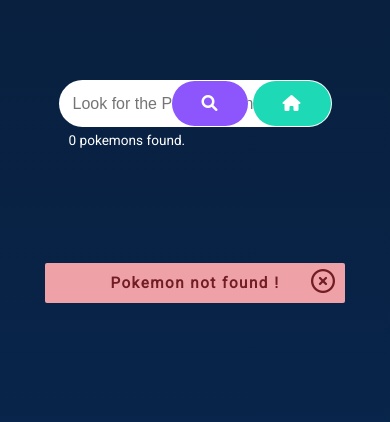
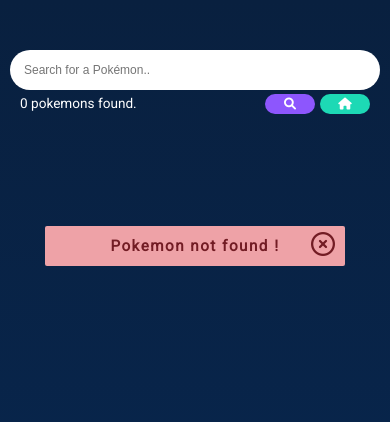
Before and after one commit to LucasAlmeidaSar/pokedex-django, a Django app: page / in a window 390 px wide. Shown: the top 422 px of the page. Run offline with Django 3.2, Linux system fonts and the light colour scheme; data that the repository does not hold is empty.

Commit message:
Responsividade da home.

```diff
--- a/pokedexApp/templates/base.html
+++ b/pokedexApp/templates/base.html
@@ -35,7 +35,7 @@
                 id="form-busca"
                 name="term"
                 value="{{ request.GET.term }}"
-                placeholder="Look for the Pokémon's name, number or something like that."
+                placeholder="Search for a Pokémon.."
                 autocomplete="off"/>
 
         <div class="btnGroup">
@@ -151,6 +151,8 @@
     </div>
   </div>
 
+
+
   <script src="{% static 'js/pace.min.js' %}"></script>
   <script>
     const main_container = document.querySelector('.container')
--- a/static/css/base.css
+++ b/static/css/base.css
@@ -498,6 +498,7 @@
   cursor: pointer;
 }
 
+/* Loader  */
 
 .loader-general{
   display: none;
@@ -518,3 +519,38 @@
   font-size: 4rem;
   fill: #bef5ed;
 }
+
+
+/* Responsive */
+
+@media (max-width:600px){
+  .container {
+    padding: 10px;
+  }
+  .filter-container {
+    width: 100%;
+  }
+  .filter {
+    width: 100%;
+    height: 40px;
+    padding: 12px;
+    font-size: 12px;
+  }
+  .btnGroup{
+    top: 44px;
+    right: 10px;
+  }
+  .btn-search, .btn-all {
+    display: inline-flex;
+    place-items: center;
+    width: 50px;
+    height: 20px;
+    padding: 5px 10px;
+  }
+  .btn-search .search, .btn-all .home,
+  .btn-search .spinner, .btn-all .spinner{
+    font-size: 12px;
+    margin: 0 auto;
+  }
+
+}
```
